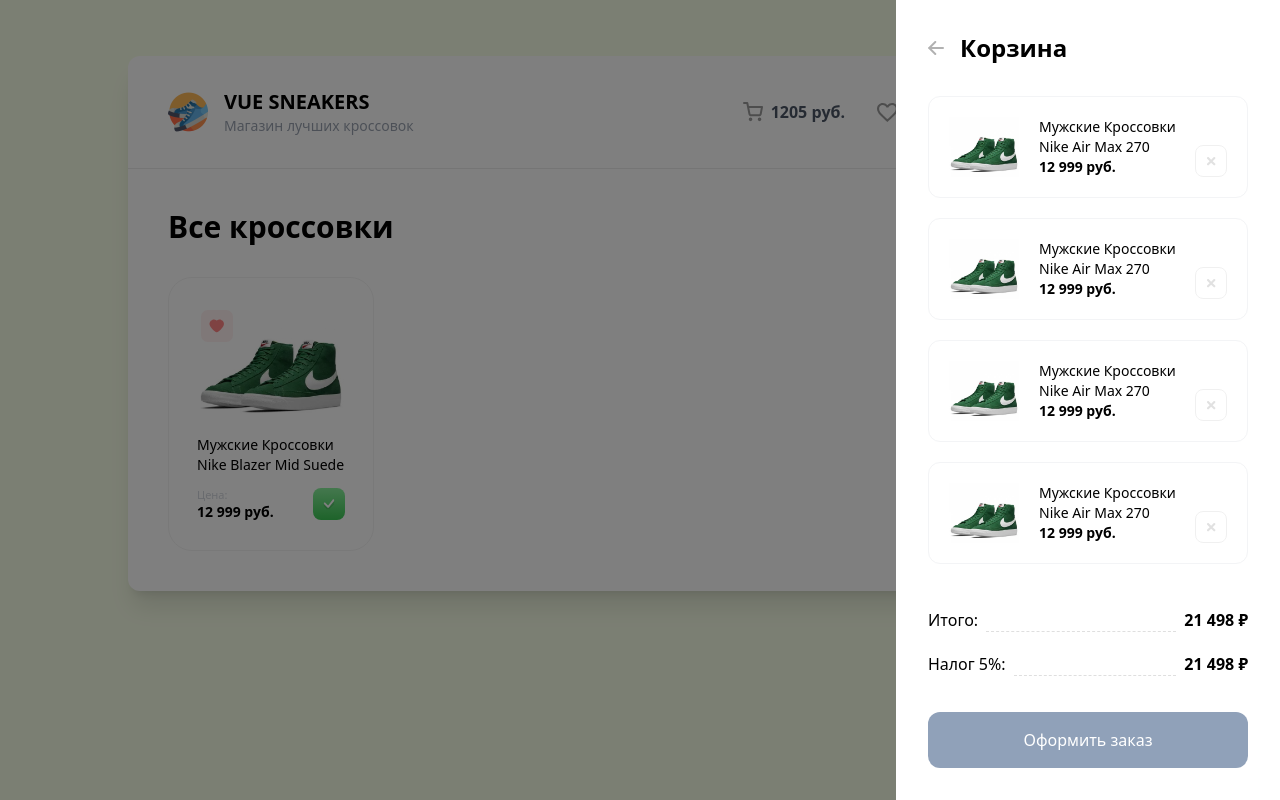
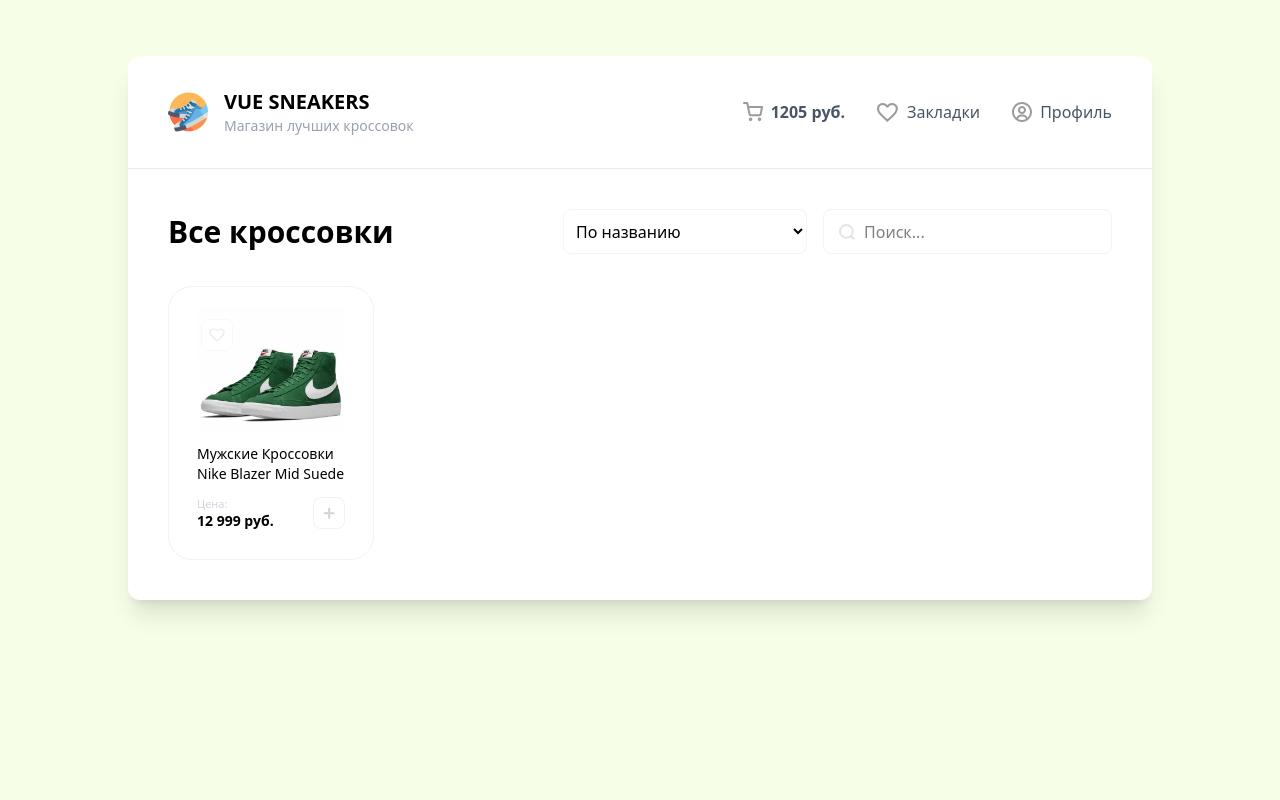
Before and after one commit to baikhonov/vue-sneakers-shop, a Vue app: page / in a window 1280 px wide. Built offline with nearby package versions, Linux system fonts and the light colour scheme.

Commit message:
Сверстал статику элементов для сортировки и поиска

```diff
--- a/src/App.vue
+++ b/src/App.vue
@@ -5,11 +5,31 @@
 </script>
 
 <template>
-  <PageCart />
+  <!-- <PageCart /> -->
   <div class="w-4/5 max-w-[1080px] mx-auto my-14 bg-white rounded-xl shadow-xl">
     <PageHeader />
     <div class="p-10">
-      <h2 class="mb-8 text-3xl font-bold">Все кроссовки</h2>
+      <div class="flex items-center gap-4 mb-8">
+        <h2 class="mr-auto text-3xl font-bold">Все кроссовки</h2>
+        <div class="flex gap-4">
+          <select
+            class="h-[45px] p-2 border border-gray-100 rounded-lg outline-none hover:border-gray-300 focus:border-gray-400 transition"
+          >
+            <option value="">По названию</option>
+            <option value="">По цене (по возрастанию)</option>
+            <option value="">По цене (по убыванию)</option>
+          </select>
+
+          <div class="relative">
+            <img class="absolute left-4 top-1/2 -translate-y-1/2" src="/search.svg" alt="" />
+            <input
+              class="h-[45px] py-2 pl-10 pr-4 border border-gray-100 rounded-lg outline-none hover:border-gray-300 focus:border-gray-400 transition"
+              type="text"
+              placeholder="Поиск..."
+            />
+          </div>
+        </div>
+      </div>
       <ProductsList />
     </div>
   </div>
--- a/src/components/ProductsList.vue
+++ b/src/components/ProductsList.vue
@@ -8,8 +8,8 @@
       title="Мужские Кроссовки Nike Blazer Mid Suede"
       imageUrl="/sneakers/sneakers-1.jpg"
       price="12 999"
-      :isFavorite="true"
-      :isAdded="true"
+      :isFavorite="false"
+      :isAdded="false"
     />
   </div>
 </template>
```
